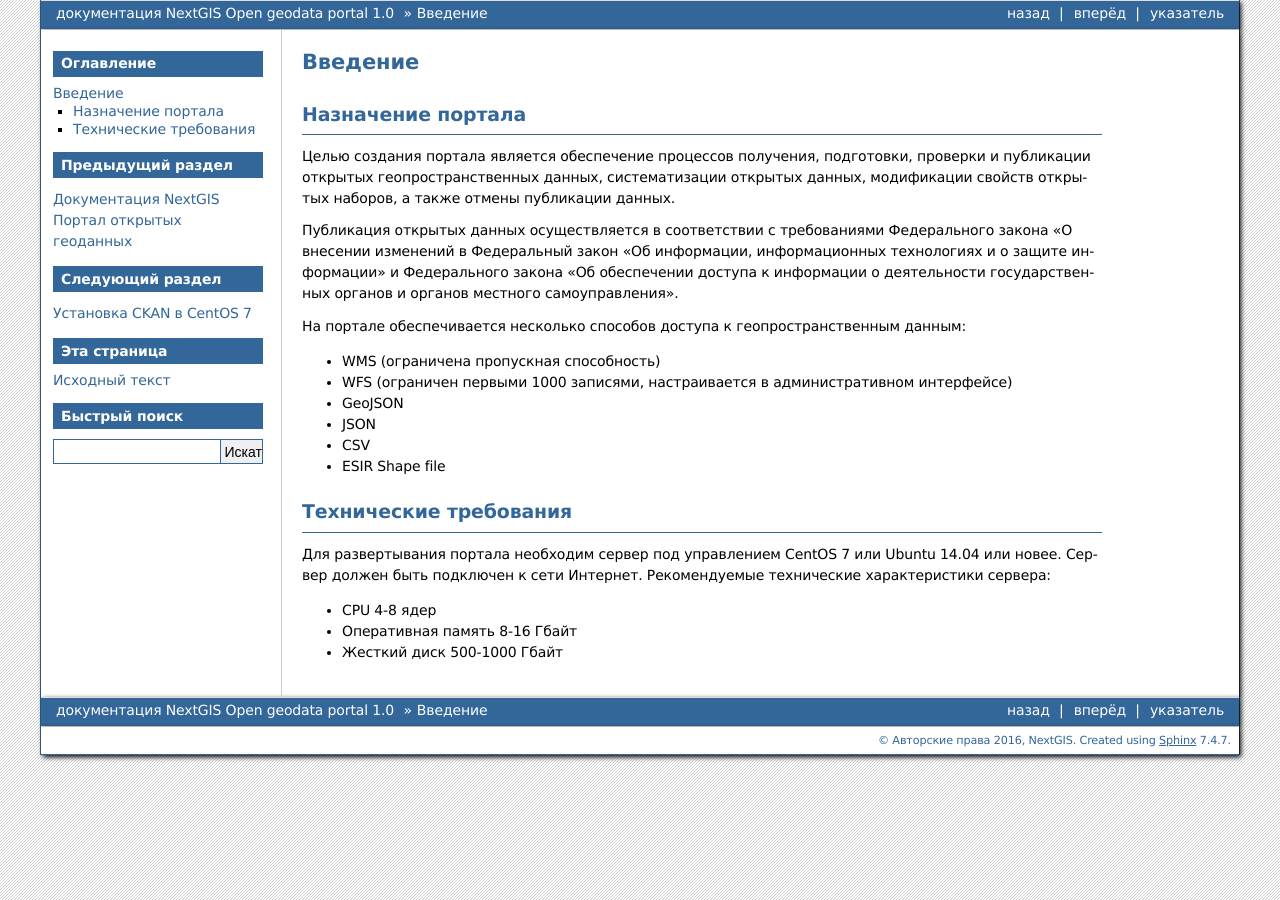
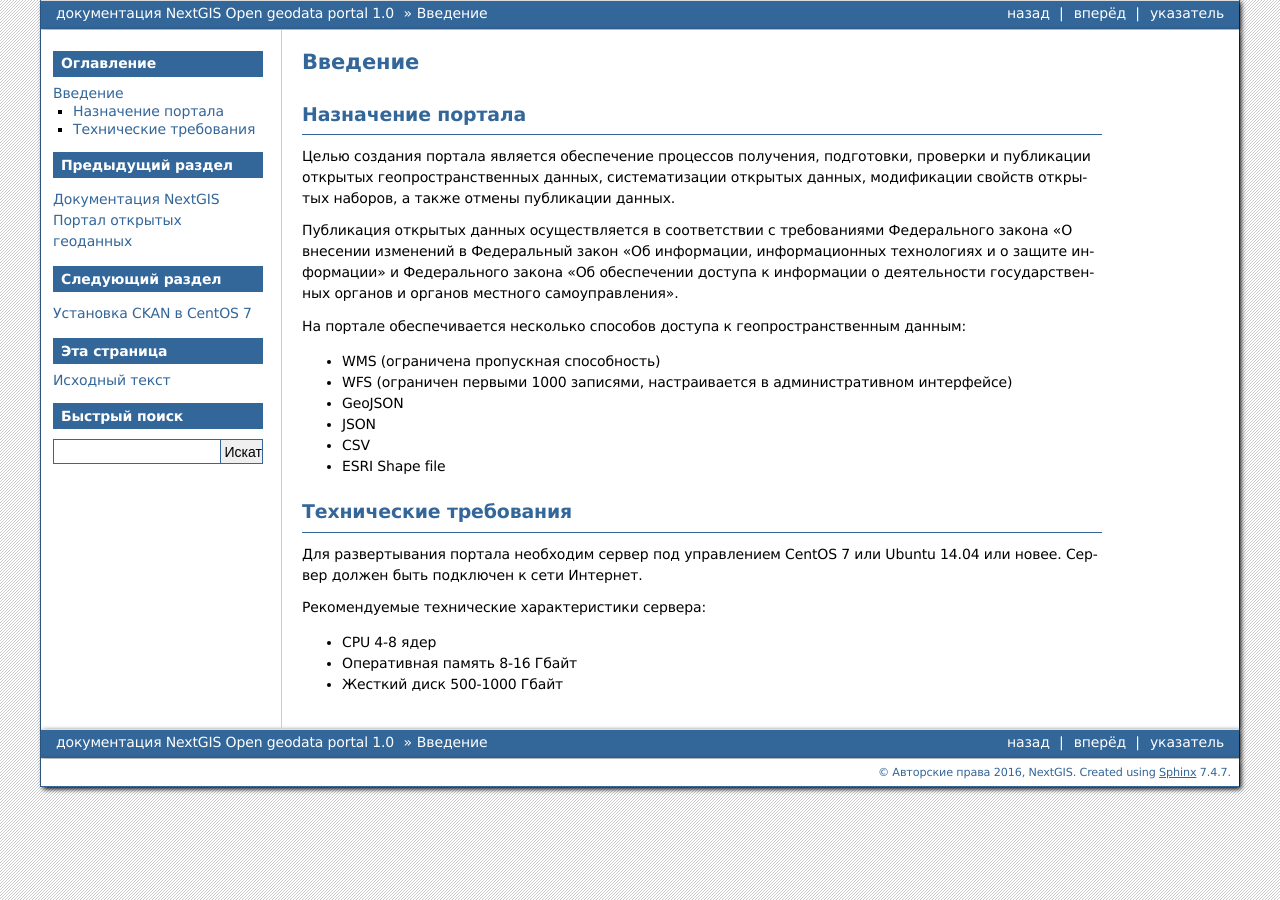
Before and after one commit to nextgis/docs_ogportal, a Sphinx documentation site: the page built from source/intro.rst, in a window 1280 px wide. Built offline with Sphinx 7.4.7, drawn with Linux system fonts in a browser that asks for light colours; formulas are drawn with MathJax 3.

Commit message:
Update intro.rst

```diff
--- a/source/intro.rst
+++ b/source/intro.rst
@@ -19,12 +19,14 @@
 * GeoJSON
 * JSON
 * CSV
-* ESIR Shape file
+* ESRI Shape file
 
 Технические требования
 ----------------------
 
-Для развертывания портала необходим сервер под управлением CentOS 7 или Ubuntu 14.04 или новее. Сервер должен быть подключен к сети Интернет. Рекомендуемые технические характеристики сервера:
+Для развертывания портала необходим сервер под управлением CentOS 7 или Ubuntu 14.04 или новее. Сервер должен быть подключен к сети Интернет.
+
+Рекомендуемые технические характеристики сервера:
 
 * CPU 4-8 ядер
 * Оперативная память 8-16 Гбайт
```
